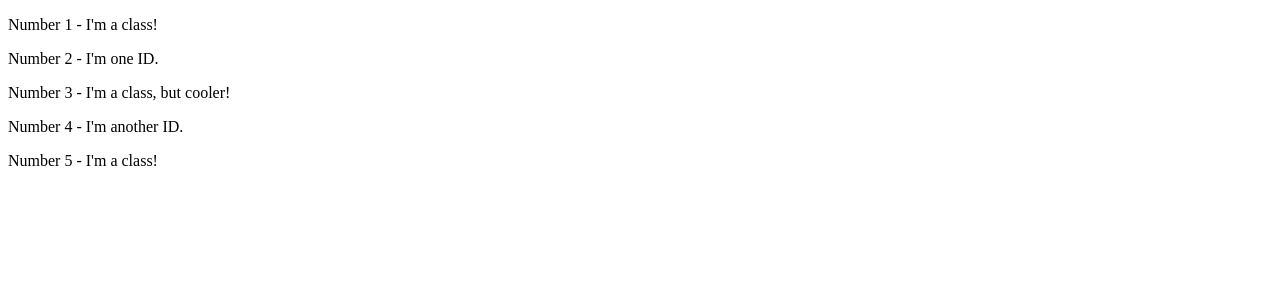
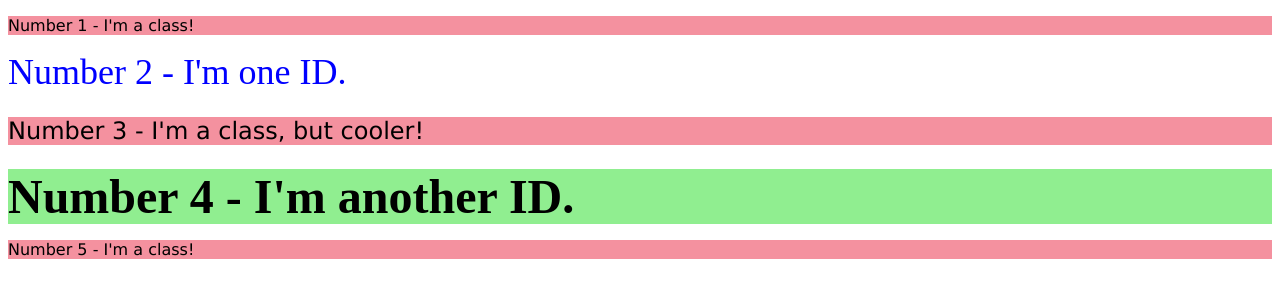
Before and after one commit to ragingbeastz/Odin-HTML--CSS--JS, a plain HTML site: page Learning/CSS/Excercises/css-exercises/foundations/02-class-id-selectors/index.html in a window 1280 px wide. Drawn offline with Linux system fonts and the light colour scheme.

Commit message:
Finished CSS Foundation Ex 2

```diff
--- a/Learning/CSS/Excercises/css-exercises/foundations/02-class-id-selectors/index.html
+++ b/Learning/CSS/Excercises/css-exercises/foundations/02-class-id-selectors/index.html
@@ -9,9 +9,9 @@
   </head>
   <body>
     <p>Number 1 - I'm a class!</p>
-    <div>Number 2 - I'm one ID.</div>
-    <p>Number 3 - I'm a class, but cooler!</p>
-    <div>Number 4 - I'm another ID.</div>
+    <div id="SecondElement">Number 2 - I'm one ID.</div>
+    <p class="ThirdElement">Number 3 - I'm a class, but cooler!</p>
+    <div id="FourthElement">Number 4 - I'm another ID.</div>
     <p>Number 5 - I'm a class!</p>
   </body>
 </html>
--- a/Learning/CSS/Excercises/css-exercises/foundations/02-class-id-selectors/style.css
+++ b/Learning/CSS/Excercises/css-exercises/foundations/02-class-id-selectors/style.css
@@ -0,0 +1,19 @@
+p{
+    background-color: rgb(244, 145, 159) ;
+    font-family: Verdana, DejaVu Sans, sans-serif;
+}
+
+#SecondElement{
+    color:blue;
+    font-size: 36px;
+}
+
+.ThirdElement{
+    font-size: 24px;
+}
+
+#FourthElement{
+    background-color: lightgreen;
+    font-size: 48px;
+    font-weight: bold;
+}
```
